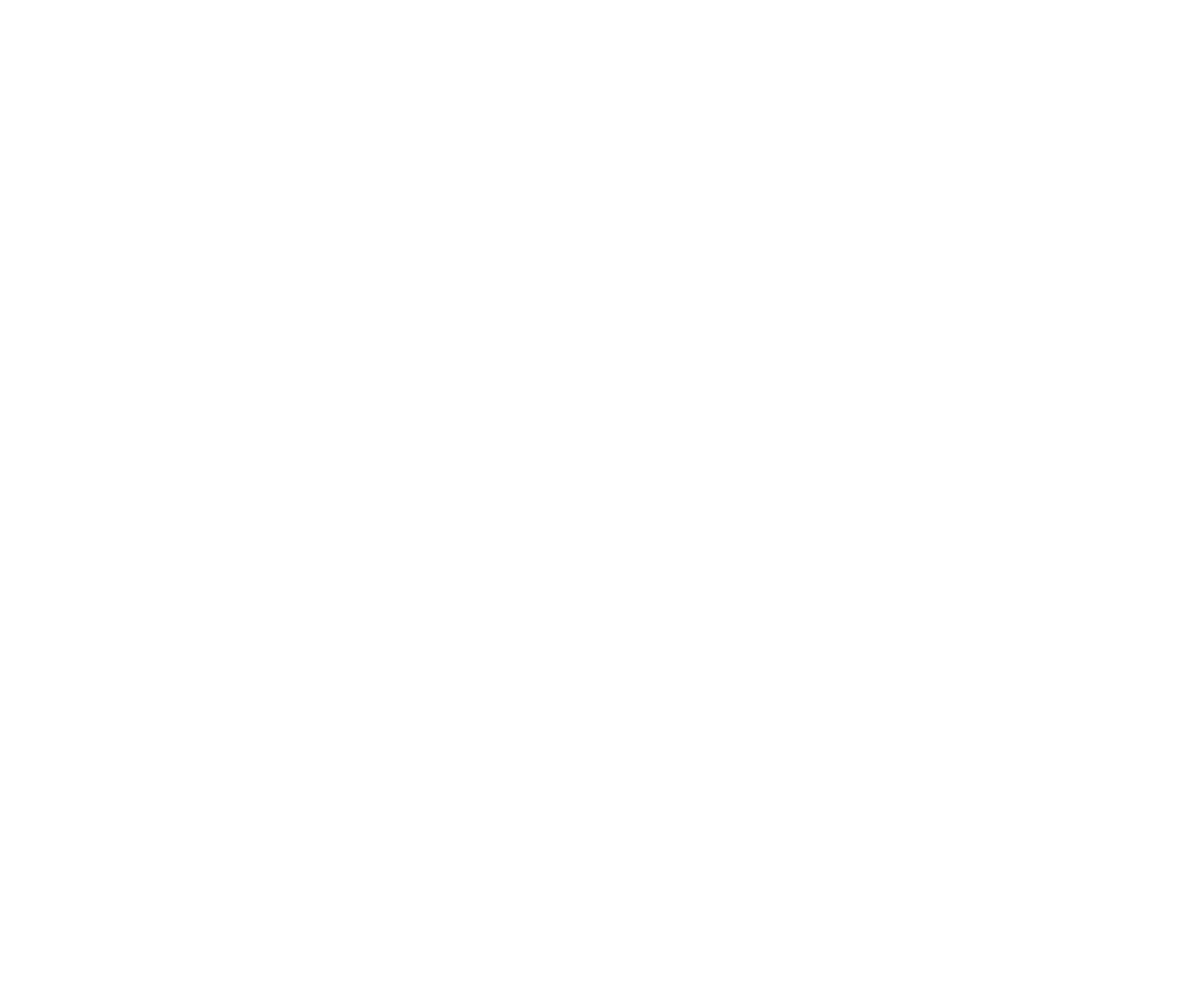
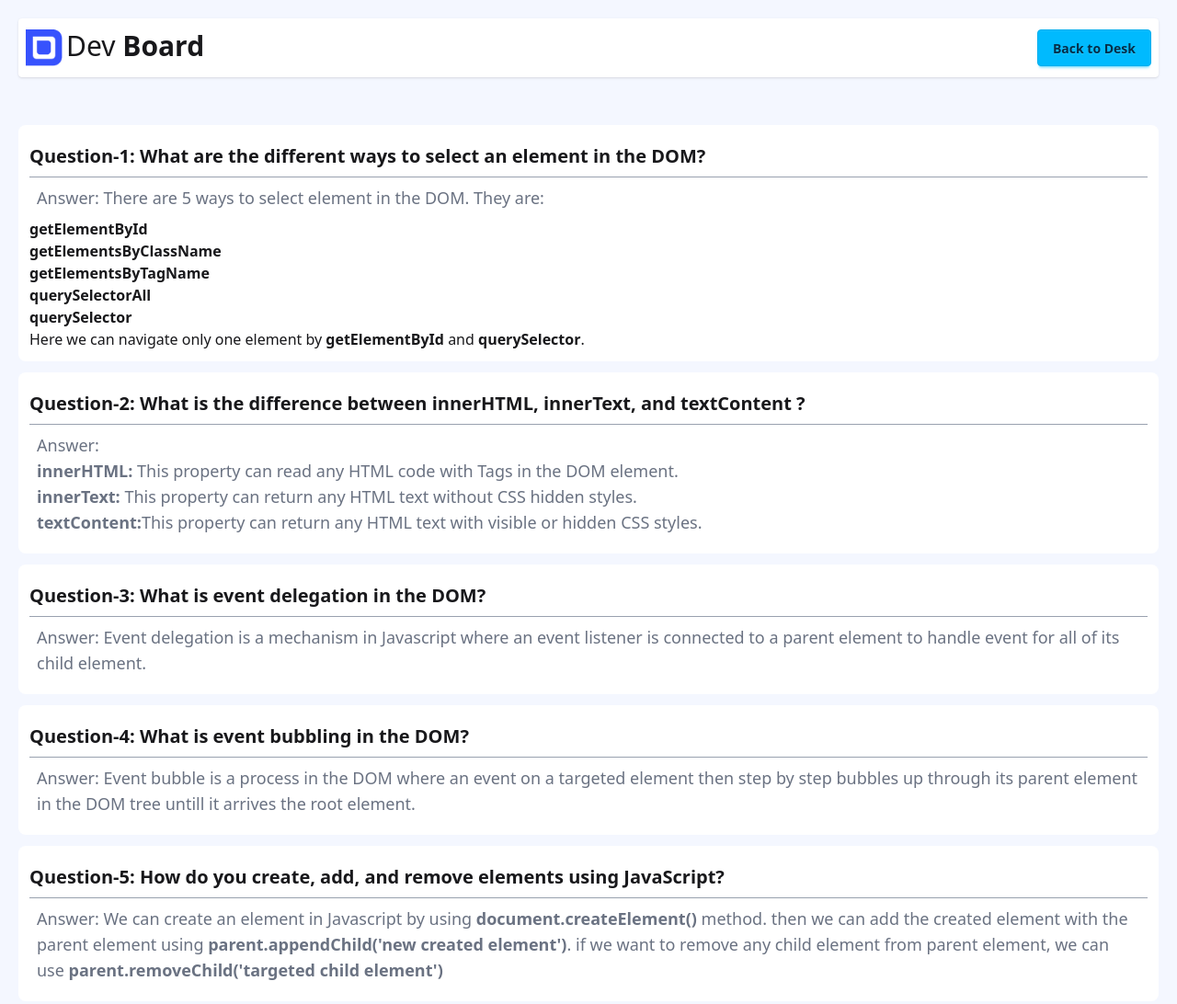
Before and after one commit to nazmulh6/b11-as-5, a plain HTML site: page qna.html in a window 1280 px wide. Shown: the whole page at 92% size. Before the commit the page ends 800 px from the top, so only its background shows below. Drawn offline with nearby package versions, Linux system fonts and the light colour scheme.

Commit message:
made QNA section

```diff
--- a/qna.html
+++ b/qna.html
@@ -9,6 +9,82 @@
 </head>
 <body class="bg-[#F4F7FF]">
 
+ <!-- navbar section -->
+ <nav class="p-5  ">
+    <div class="navbar bg-base-100 shadow-sm rounded ">
+      <div class="flex-1">
+        <div class="flex gap-1">
+          <img class="w-10" src="assets/logo.png" alt="">
+          <a class=" text-3xl justify-center items-center">Dev <span class="font-bold">Board</span></a>
+        </div>
+      </div>
+      <div id="back-btn" class="">
+        <button  class="btn btn-info">Back to Desk</button>
+      </div>
+  </nav>
+
+  <section class="p-5">
+    <div class="bg-white rounded-lg  my-3">
+        <div class="p-3">
+            <h1 class="my-2 font-bold text-xl">Question-1: What are the different ways to select an element in the DOM?</h1>
+        <hr class="text-gray-400 ">
+        <p class="text-gray-500 p-2 text-lg "> Answer: There are 5 ways to select element in the DOM. They are:
+          <ol>
+            <li><b>getElementById</b></li>
+            <li><b>getElementsByClassName</b></li>
+            <li><b>getElementsByTagName</b></li>
+            <li><b>querySelectorAll</b></li>
+            <li><b>querySelector</b></li>
+            <p>Here we can navigate only one element by <b>getElementById</b> and <b>querySelector</b>. </p>
+          </ol>
+        </p>
+        </div>
+      </div>
+
+    <div class="bg-white rounded-lg  my-3">
+        <div class="p-3">
+            <h1 class="my-2 font-bold text-xl">Question-2: What is the difference between innerHTML, innerText, and textContent ?</h1>
+        <hr class="text-gray-400 ">
+        <p class="text-gray-500 p-2 text-lg "> Answer: <br> <b>innerHTML:</b> This property can read any HTML code with Tags in the DOM element. <br> <b>innerText:</b> This property can return any HTML text without CSS hidden styles. <br> <b>textContent:</b>This property can return any HTML text with visible or hidden CSS styles. </p>
+        </div>
+      </div>
+    <div class="bg-white rounded-lg  my-3">
+        <div class="p-3">
+            <h1 class="my-2 font-bold text-xl">Question-3: What is event delegation in the DOM?
+
+            </h1>
+        <hr class="text-gray-400 ">
+        <p class="text-gray-500 p-2 text-lg "> Answer: Event delegation is a mechanism in Javascript where an event listener is connected to a parent element to handle event for all of its child element. </p>
+        </div>
+      </div>
+    <div class="bg-white rounded-lg  my-3">
+        <div class="p-3">
+            <h1 class="my-2 font-bold text-xl">Question-4: What is event bubbling in the DOM?
+
+            </h1>
+        <hr class="text-gray-400 ">
+        <p class="text-gray-500 p-2 text-lg "> Answer: Event bubble is a process in the DOM where an event on a targeted element then step by step bubbles up through its parent element in the DOM tree untill it arrives the root element.</p>
+        </div>
+      </div>
+    <div class="bg-white rounded-lg  my-3">
+        <div class="p-3">
+            <h1 class="my-2 font-bold text-xl">Question-5: How do you create, add, and remove elements using JavaScript?
+
+            </h1>
+        <hr class="text-gray-400 ">
+        <p class="text-gray-500 p-2 text-lg "> Answer: We can create an element in Javascript by using <b>document.createElement()</b> method.  then we can add the created element with the parent element using <b>parent.appendChild('new created element')</b>. if we want to remove any child element from parent element, we can use <b>parent.removeChild('targeted child element')</b> </p>
+        </div>
+      </div>
+
+  </section>
+
+
+  <script>
+    document.getElementById('back-btn').addEventListener('click', function(){
+    window.location.href="main.html"
+})
+  </script>
+
 
 </body>
 </html>
```
